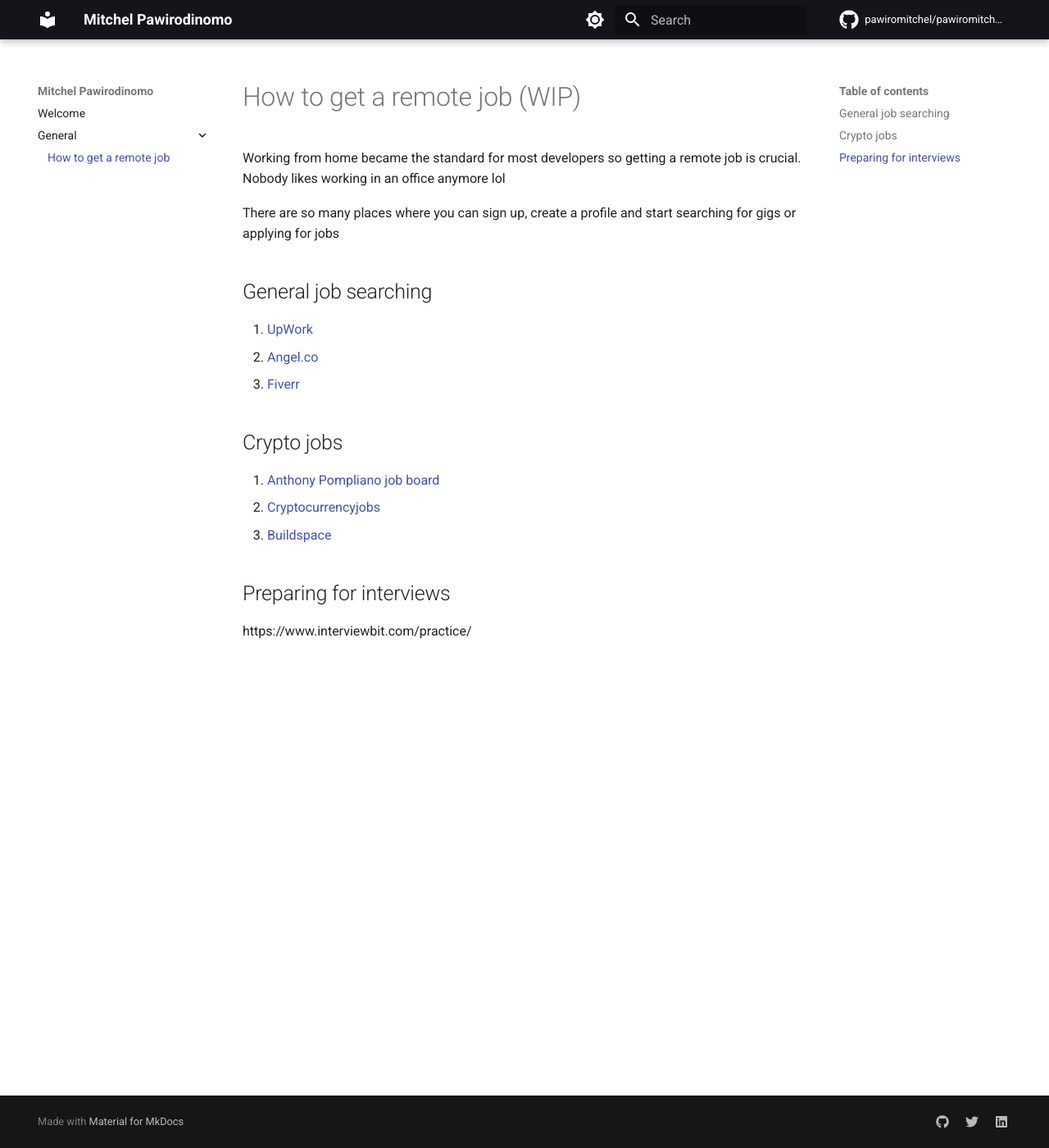
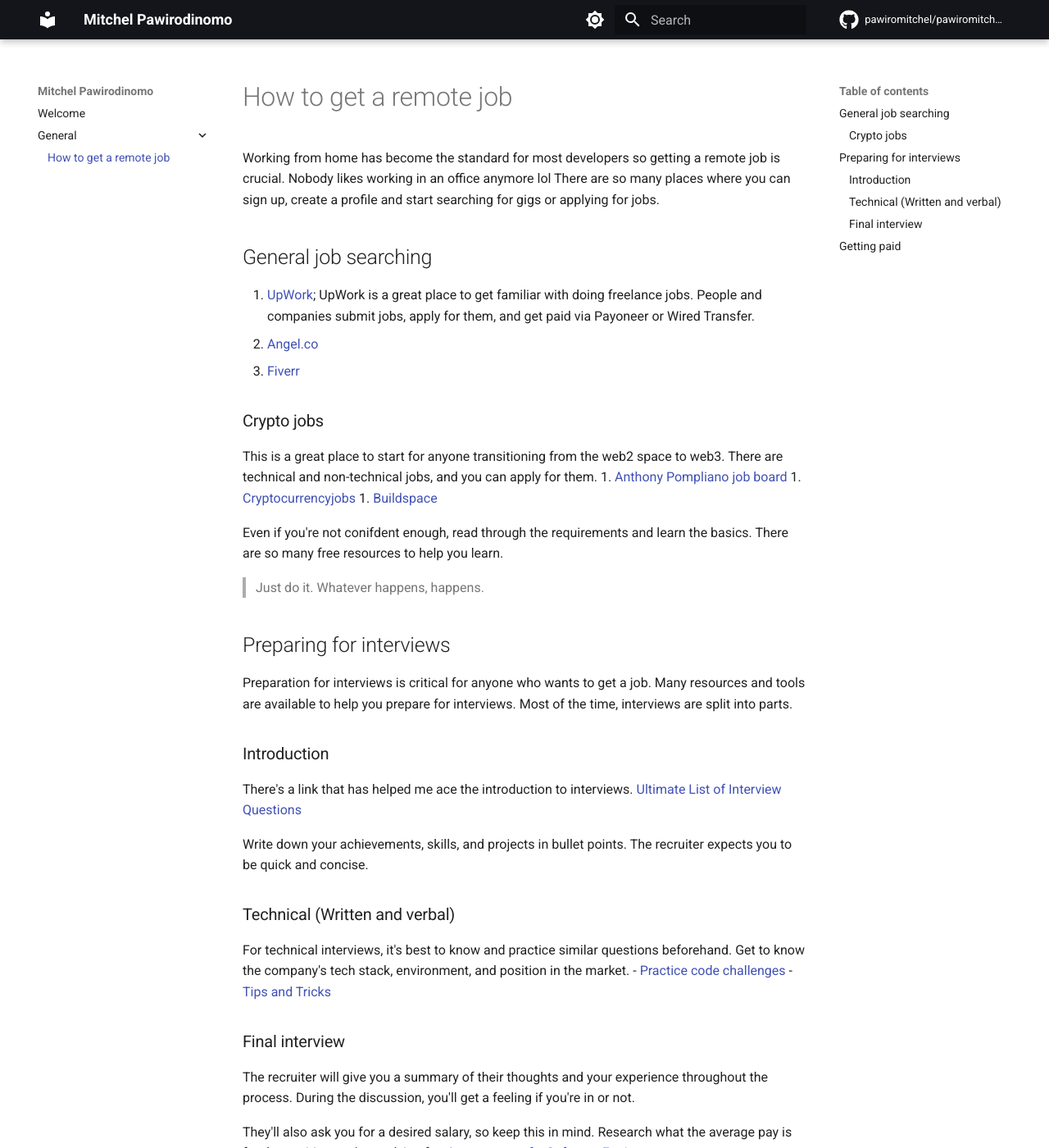
Before and after one commit to pawiromitchel/pawiromitchel.com, an MkDocs documentation site: the page built from docs/general/getting-a-remote-job.md, in a window 1280 px wide and 1400 px high. Shown: the whole window at 82% size. Built offline with MkDocs 1.6.1 and Material for MkDocs 9.7.7, drawn with Linux system fonts in a browser that asks for light colours; emoji names are drawn with the system emoji font; comment, search, counter and statistics services are not loaded; some of the changed text lies outside the part shown.

Commit message:
"How to get a remote job" done for now

```diff
--- a/docs/general/getting-a-remote-job.md
+++ b/docs/general/getting-a-remote-job.md
@@ -1,24 +1,54 @@
 ---
 title: How to get a remote job
-description: Companies are transitioning more and more to remote work, and this is the way to go.
+description: Companies are transitioning more and more to remote work, which is the way to go.
 ---
 
-# How to get a remote job (WIP)
+# How to get a remote job
 
-Working from home became the standard for most developers so getting a remote job is crucial. Nobody likes working in an office anymore lol
-
-There are so many places where you can sign up, create a profile and start searching for gigs or applying for jobs
+Working from home has become the standard for most developers so getting a remote job is crucial. Nobody likes working in an office anymore lol
+There are so many places where you can sign up, create a profile and start searching for gigs or applying for jobs.
 
 ## General job searching
-1. [UpWork](https://upwork.com/)
+1. [UpWork](https://upwork.com/); UpWork is a great place to get familiar with doing freelance jobs. People and companies submit jobs, apply for them, and get paid via Payoneer or Wired Transfer.
 1. [Angel.co](https://angel.co/l/2xoy8S)
 1. [Fiverr](http://www.fiverr.com/s2/ff13bb51bd)
 
-## Crypto jobs
+### Crypto jobs
+This is a great place to start for anyone transitioning from the web2 space to web3. There are technical and non-technical jobs, and you can apply for them.
 1. [Anthony Pompliano job board](https://pompcryptojobs.com/)
 1. [Cryptocurrencyjobs](https://cryptocurrencyjobs.co/)
 1. [Buildspace](https://buildspace.so/jobs)
 
+Even if you're not conifdent enough, read through the requirements and learn the basics. There are so many free resources to help you learn.
+
+> Just do it. Whatever happens, happens.
+
 ## Preparing for interviews
+Preparation for interviews is critical for anyone who wants to get a job. Many resources and tools are available to help you prepare for interviews. Most of the time, interviews are split into parts.
 
-https://www.interviewbit.com/practice/
+### Introduction
+There's a link that has helped me ace the introduction to interviews.
+[Ultimate List of Interview Questions](https://www.gqrgm.com/ultimate-list-interview-questions-2018/)
+
+Write down your achievements, skills, and projects in bullet points. The recruiter expects you to be quick and concise.
+
+### Technical (Written and verbal)
+For technical interviews, it's best to know and practice similar questions beforehand. Get to know the company's tech stack, environment, and position in the market.
+- [Practice code challenges](https://www.interviewbit.com/practice/)
+- [Tips and Tricks](https://www.freecodecamp.org/news/interviewing-prep-tips-and-tricks/)
+
+### Final interview
+The recruiter will give you a summary of their thoughts and your experience throughout the process. During the discussion, you'll get a feeling if you're in or not.
+
+They'll also ask you for a desired salary, so keep this in mind. Research what the average pay is for the position you're applying for. [Average pay of a Software Engineer](https://letmegooglethat.com/?q=average+pay+as+a+software+engineer)
+
+## Getting paid :moneybag:
+How will you get the money? Excellent question :laugh:
+
+I use these platforms:
+- [Payoneer](http://share.payoneer.com/nav/fQlm0pv7pQ7q4NRC_SLkwPXWJVe1murssnn1-imwpN5SO-vDQFCbzJYOJg5iq4YoBF-rXR3zsYKx2r5LnxgF9g2)
+- [Wise, formerly TransferWise](https://wise.com/invite/u/mitchelp7)
+
+I might do a seperate guide for this topic, so stay tuned.
+
+Thank you very much :raised_hands:
```
